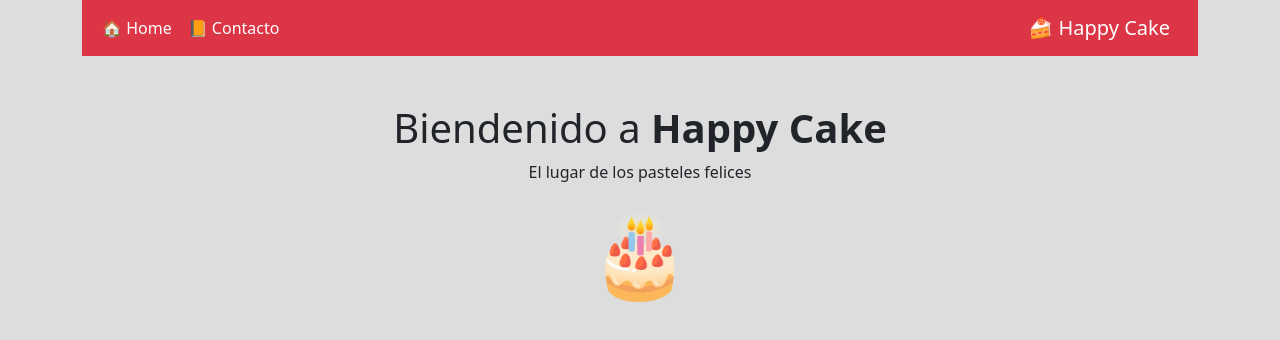
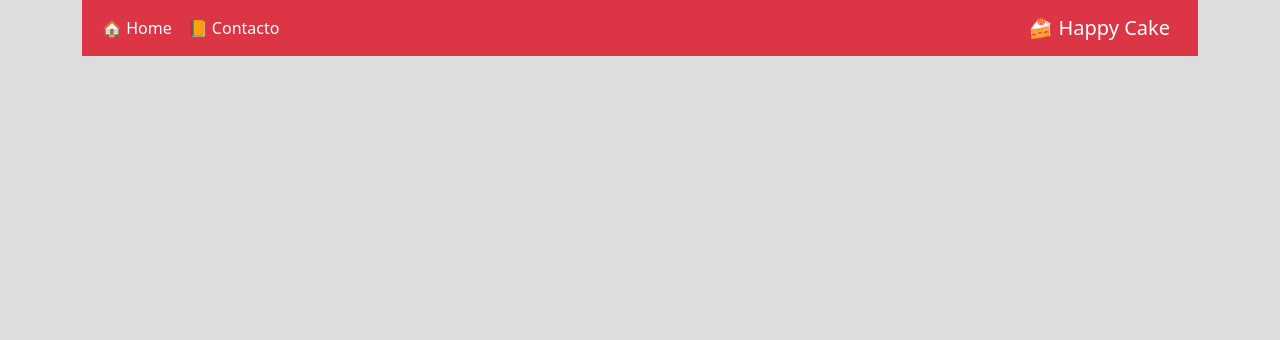
Before and after one commit to joche-dev/desafio1-happycake, a React (Vite) app: page / in a window 1280 px wide. Shown: the top 340 px of the page. Built offline with nearby package versions, Linux system fonts and the light colour scheme.

Commit message:
Se modifican las url de las rutas

```diff
--- a/src/App.jsx
+++ b/src/App.jsx
@@ -8,14 +8,18 @@ import Contact from "./views/Contact"
 import NotFound from './views/NotFound';
 
 function App() {
+
+  // Url de base para que en Github al hacer el deploy en gh-pages no se cambie la ruta
+  const URL_GHPAGES = '/desafio1-happycake/'
+
   return (
     <>
       <BrowserRouter>
         <Navbar />
         <Routes>
-          <Route path='/' element={<Home/>}/>
-          <Route path='/contacto' element={<Contact/>}/>
-          <Route path="*" element={<NotFound />} />
+          <Route path={URL_GHPAGES} element={<Home/>}/>
+          <Route path={`${URL_GHPAGES}contacto`} element={<Contact/>}/>
+          <Route path={`${URL_GHPAGES}*`} element={<NotFound />} />
         </Routes>
       </BrowserRouter>
     </>
```
